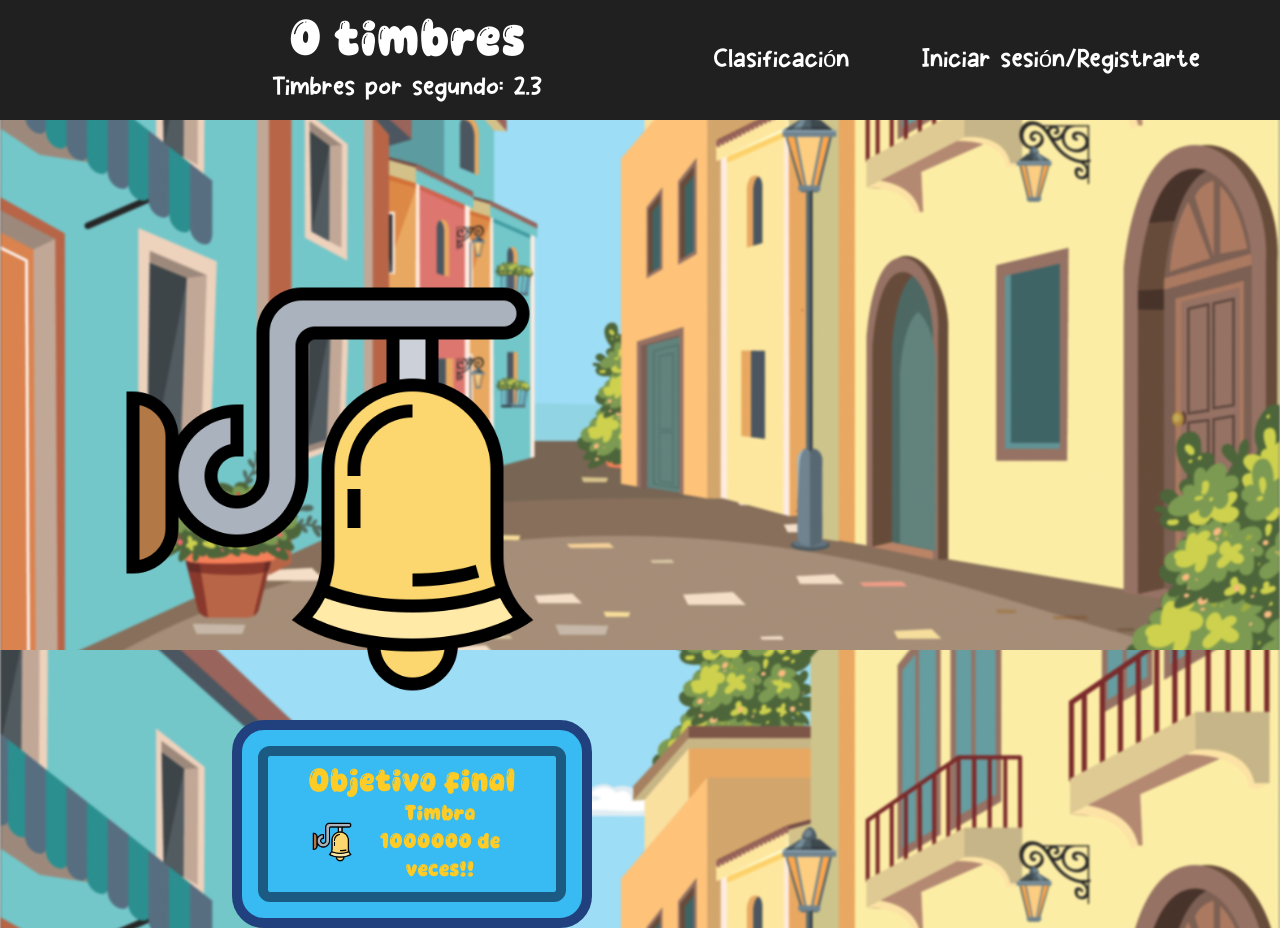
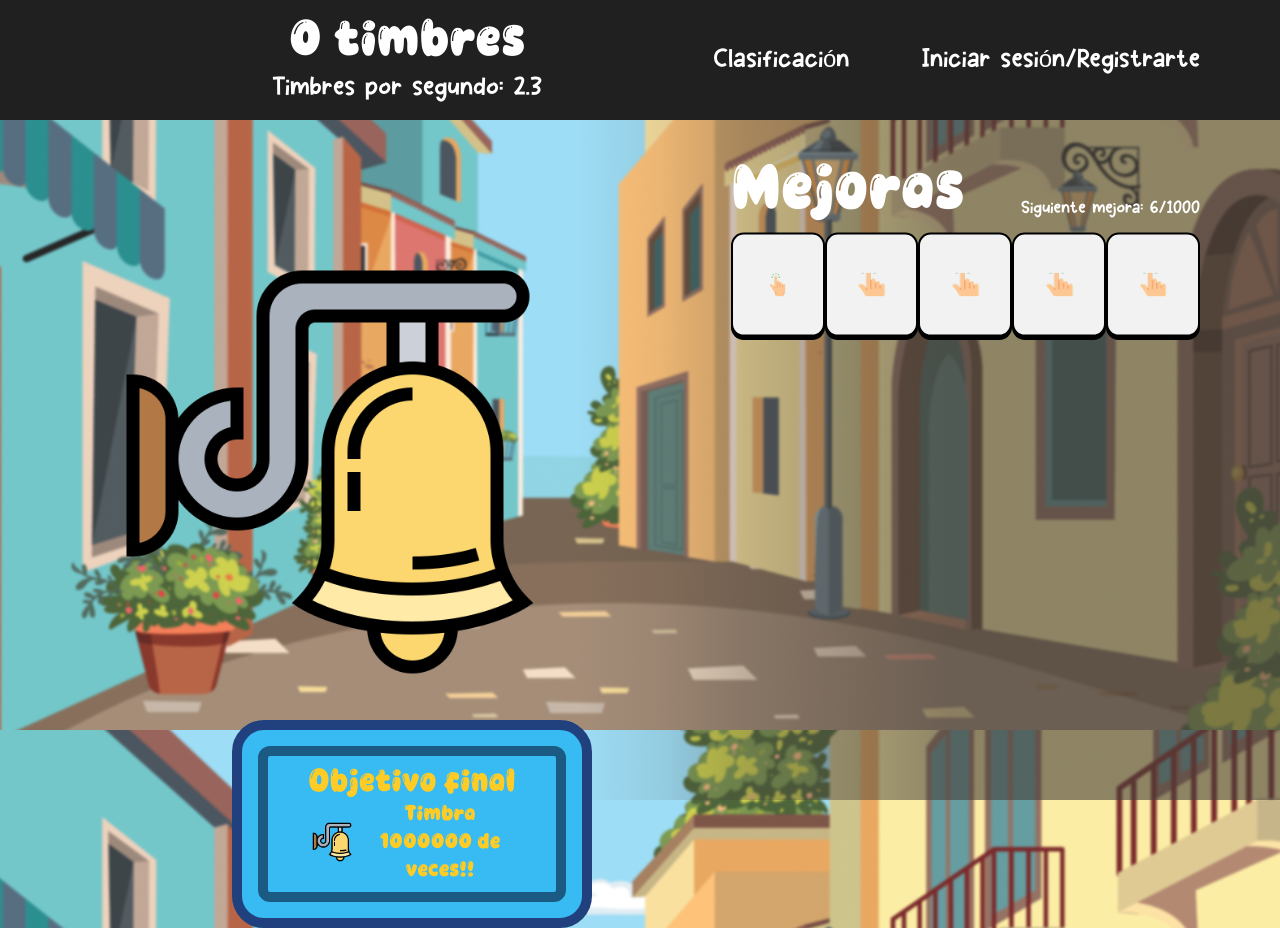
Before and after one commit to MiguelAngelMateos/doorbell_clicker, a React (Vite) app in the folder frontend/: page / in a window 1280 px wide. Built offline with nearby package versions, Linux system fonts and the light colour scheme.

Commit message:
estilo botones mejoras

```diff
--- a/frontend/src/App.jsx
+++ b/frontend/src/App.jsx
@@ -2,7 +2,7 @@ import { useState, useEffect } from 'react'
 import reactLogo from './assets/react.svg'
 import viteLogo from '/vite.svg'
 import './App.css'
-import { Header, Objective } from './components';
+import { Header, Objective, Upgrades } from './components';
 
 import doorbell from './assets/icons/doorbell.png'
 
@@ -18,14 +18,19 @@ function App() {
 
   return (
     <>
-      <Header count={count} />
-      <button onClick={() => setCount(count + 1)}>
-        <img src={doorbell} alt="Doorbell" className=" h-104 w-auto absolute mt-36 ml-30" />
-      </button>
-      <Objective
-        title="Objetivo final"
-        content="Timbra 1000000 de veces!!"
-      />
+      <div className="h-screen overflow-hidden">
+        <Header count={count} />
+        <img onClick={() => setCount(count + 1)} src={doorbell} alt="Doorbell" className="h-104 w-auto absolute mt-36 ml-30 cursor-pointer" />
+        <Objective
+          title="Objetivo final"
+          content="Timbra 1000000 de veces!!"
+        />
+        <div className="flex ml-auto w-[55%] menu_shadow h-full">
+          <div className="flex w-4/6 ml-auto mr-20 mt-10">
+            <Upgrades />
+          </div>
+        </div>
+      </div>
     </>
   )
 }
--- /dev/null
+++ b/frontend/src/components/Upgrades.jsx
@@ -0,0 +1,31 @@
+import upgrade1 from '../assets/icons/upgrade1.png';
+
+function Upgrades() {
+    return(
+        <div className="flex w-full flex-col">
+            <div className="flex justify-between w-full">
+                <h2 className="bubble-text text-6xl">Mejoras</h2>
+                <span className="mt-auto">Siguiente mejora: 6/1000</span>
+            </div>
+            <div className="flex mt-4 justify-between">
+            <div className="button w-26 h-26">
+  <img src={upgrade1} className="button_top w-full h-full object-contain"></img>
+</div>
+                <div className="button w-26 h-26">
+                    <img src={upgrade1} className="button_top w-full h-full object-cover"></img>
+                </div>
+                <div className="button w-26 h-26">
+                    <img src={upgrade1} className="button_top w-full h-full object-cover"></img>
+                </div>
+                <div className="button w-26 h-26">
+                    <img src={upgrade1} className="button_top w-full h-full object-cover"></img>
+                </div>
+                <div className="button w-26 h-26">
+                    <img src={upgrade1} className="button_top w-full h-full object-cover"></img>
+                </div>
+            </div>
+        </div>
+    )
+}
+
+export default Upgrades;
--- a/frontend/src/components/index.js
+++ b/frontend/src/components/index.js
@@ -1,2 +1,3 @@
 export { default as Header } from './Header';
 export { default as Objective } from './Objective';
+export { default as Upgrades } from './Upgrades';
--- a/frontend/src/index.css
+++ b/frontend/src/index.css
@@ -26,3 +26,45 @@ body {
 .bubble-text {
   font-family: 'Game Bubble', sans-serif;
 }
+
+.button {
+  /* Variables */
+  --button_radius: 0.75em;
+  --button_color: #F2F2F2;
+  --button_outline_color: #000000;
+  font-size: 17px;
+  font-weight: bold;
+  border: none;
+  cursor: pointer;
+  border-radius: var(--button_radius);
+  background: var(--button_outline_color);
+}
+.button .button_top {
+  display: block;
+  box-sizing: border-box;
+  border: 2px solid var(--button_outline_color);
+  border-radius: var(--button_radius);
+  padding: 2.25em 1.5em; /* Parte blanca más alta (triple altura) */
+  background: var(--button_color);
+  color: var(--button_outline_color);
+  transform: translateY(-0.2em);
+  transition: transform 0.1s ease;
+}
+.button:hover .button_top {
+  /* Pull the button upwards when hovered */
+  transform: translateY(-0.33em);
+}
+.button:active .button_top {
+  /* Push the button downwards when pressed */
+  transform: translateY(0);
+}
+
+.menu_shadow {
+  background: linear-gradient(
+    to left,
+    rgba(69, 63, 57, 0.6) 47%,
+    rgba(69, 63, 57, 0.3) 76%,
+    rgba(69, 63, 57, 0.1) 88%,
+    rgba(69, 63, 57, 0) 100%
+  );
+}
```
Also changed, not shown: frontend/src/assets/icons/upgrade1.png (added).
